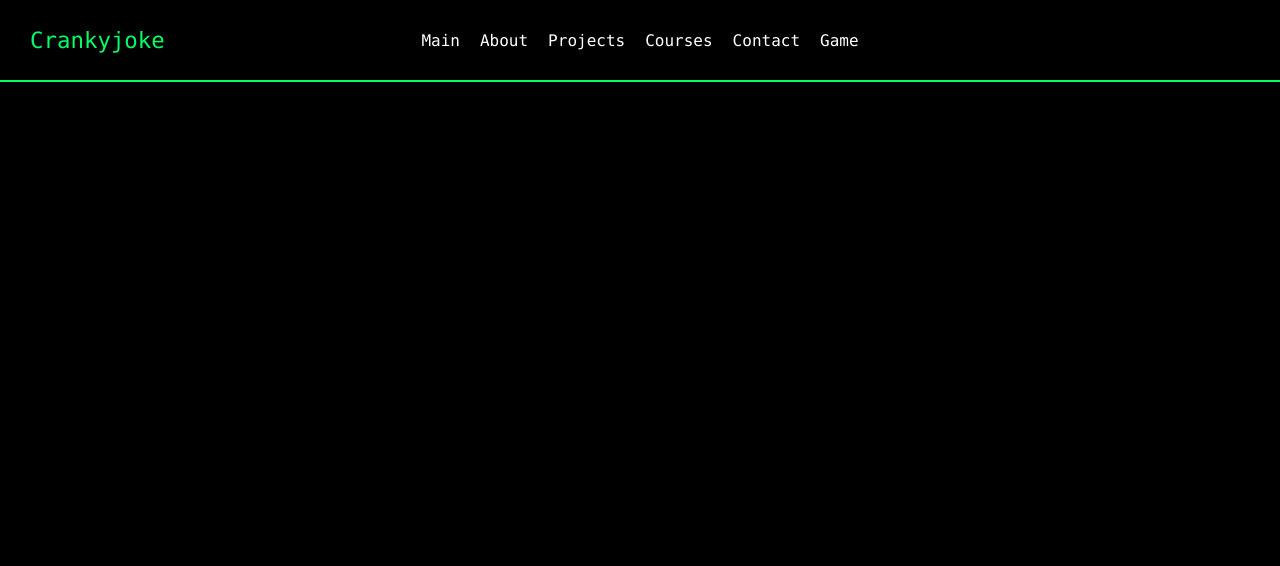
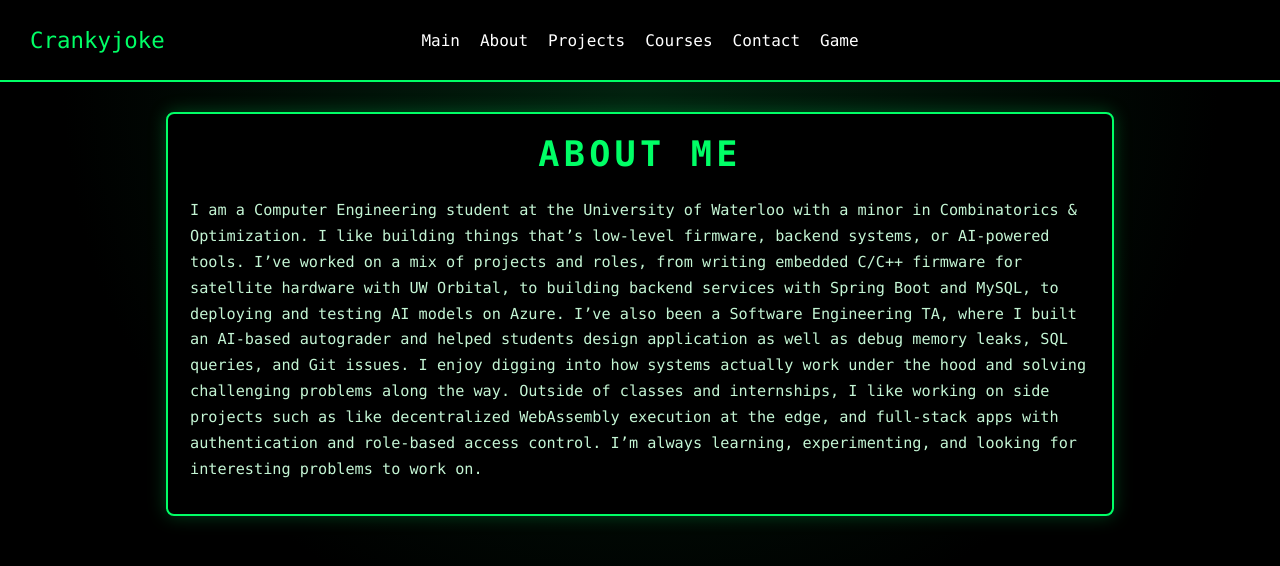
Before and after one commit to crankyjoke/crankyjoke.github.io, a React (Vite) app: page /#/about in a window 1280 px wide. Shown: the top 566 px of the page. Built offline with nearby package versions, Linux system fonts and the light colour scheme.

Commit message:
added about

```diff
--- a/src/pages/About.tsx
+++ b/src/pages/About.tsx
@@ -1,11 +1,29 @@
-const aboutParagraph = ""
+import './About.css'
 
 
+const aboutParagraph = "I am a Computer Engineering student at the University of Waterloo with a minor in " +
+    "Combinatorics & Optimization. I like building things that’s low-level firmware, backend systems, or AI-powered tools.\n" +
+    "\n" +
+    "I’ve worked on a mix of projects and roles, from writing embedded C/C++ firmware for satellite hardware with UW Orbital, " +
+    "to building backend services with Spring Boot and MySQL, to deploying and testing AI models on Azure. I’ve also been a Software Engineering TA, " +
+    "where I built an AI-based autograder and helped students design application as well as debug memory leaks, SQL queries, and Git issues.\n" +
+    "\n" +
+    "I enjoy digging into how systems actually work under the hood and solving challenging problems along the way. Outside of classes and internships, " +
+    "I like working on side projects such as like decentralized WebAssembly execution at the edge, and full-stack apps with authentication and role-based access control.\n" +
+    "\n" +
+    "I’m always learning, experimenting, and looking for interesting problems to work on. "
 
 export default function About(){
     return(
-        <div>
-            {aboutParagraph}
+        <div className="about-page">
+            <div className="about-panel">
+                <h1>
+                    About me
+                </h1>
+                <div className="about-text">
+                    {aboutParagraph}
+                </div>
+            </div>
         </div>
     )
 }
```
